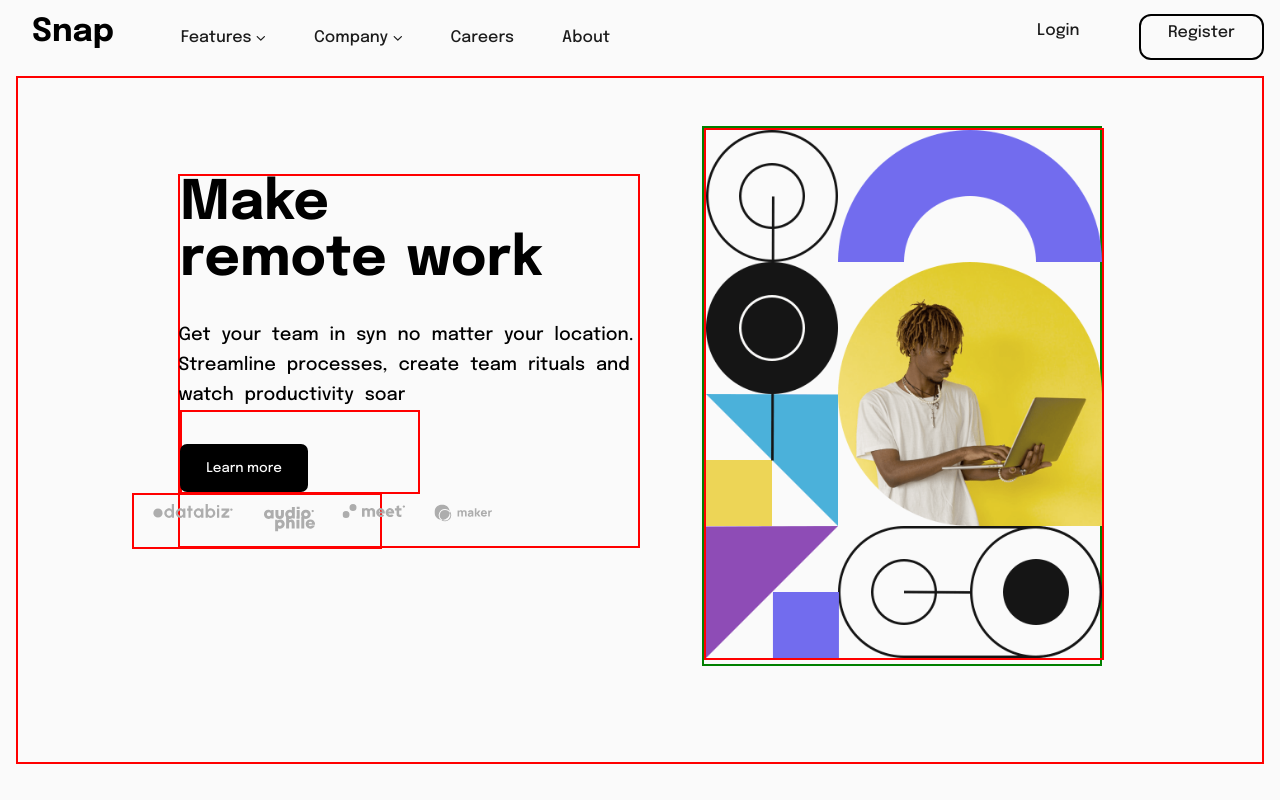
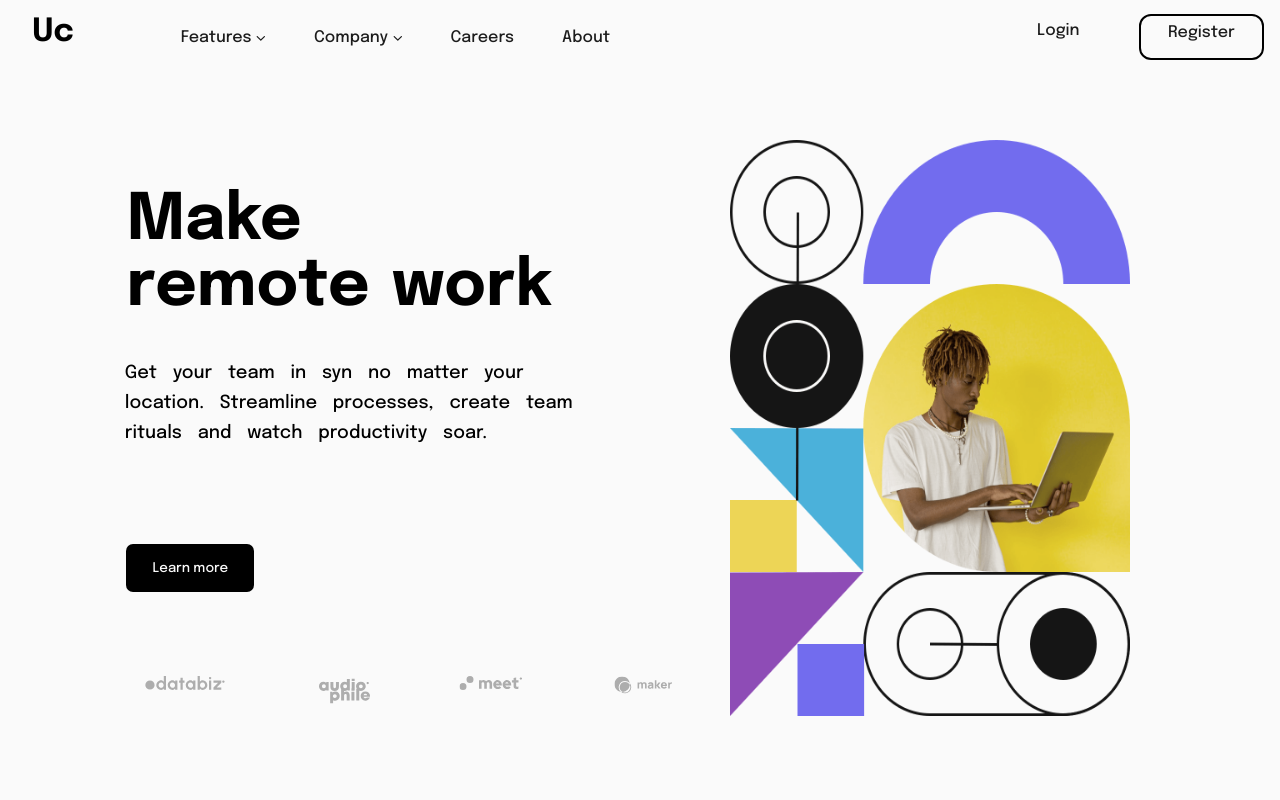
Before and after one commit to smarist/snap-app, a React (Create React App) app: page / in a window 1280 px wide. Built offline with nearby package versions, Linux system fonts and the light colour scheme.

Commit message:
fixed some critical bugs

```diff
--- a/src/components/Nav/Nav.js
+++ b/src/components/Nav/Nav.js
@@ -9,8 +9,8 @@ import "./nav.css"
 export default function Nav(){
 
 
-    const isTabletOrMobile = useMediaQuery({ query: '(min-width: 400px) and (max-width:  899px)' })
-    const isBigScreen = useMediaQuery({ query: '(min-width: 899px)' })
+    const isTabletOrMobile = useMediaQuery({ query: '(min-width: 400px) and (max-width:  959px)' })
+    const isBigScreen = useMediaQuery({ query: '(min-width: 960px)' })
 
 
     return(
--- a/src/components/Nav/NavMobile.js
+++ b/src/components/Nav/NavMobile.js
@@ -28,7 +28,7 @@ export default function NavMobile() {
     }
     return(
         <div className="nav-div-web">
-            <h1>Snap</h1>
+            <h1>Uc</h1>
             <FontAwesomeIcon
                 icon={faBars}
                 onClick={()=> setShowMenu(true)}
--- a/src/components/Nav/NavWeb.js
+++ b/src/components/Nav/NavWeb.js
@@ -47,7 +47,7 @@ export default function NavWeb() {
     }
     return(
         <div className="nav-div-web">
-            <h1 className="web-title">Snap</h1>
+            <h1 className="web-title">Uc</h1>
             <nav className="nav-web">
                 <ul className="web-nav1">
                     <li className="features"
--- a/src/components/content.js
+++ b/src/components/content.js
@@ -8,15 +8,15 @@ import {ReactComponent as AudioSvg} from "./images/client-audiophile.svg"
 import {ReactComponent as MeetSvg} from "./images/client-meet.svg"
 
 export default function Content(){
-    const isTabletOrMobile = useMediaQuery({ query: '(min-width: 400px) and (max-width:  899px)' })
-    const isBigScreen = useMediaQuery({ query: '(min-width: 900px)' })
+    const isTabletOrMobile = useMediaQuery({ query: '(min-width: 400px) and (max-width:  959px)' })
+    const isBigScreen = useMediaQuery({ query: '(min-width: 960px)' })
     return(
         <div className='side'>
             <div className='side1'>
                 {isTabletOrMobile && <h1 className='side-h1'>Make remote work</h1>}
                 {isBigScreen && <div className='h1-div'><h1 className='side-h1'>Make</h1> <h1 className='side-h1'>remote work</h1> </div>}
 
-                <p>Get your team in syn no matter your location. Streamline processes, create team rituals and watch productivity soar </p>
+                <p>Get your team in syn no matter your location. Streamline processes, create team rituals and watch productivity soar. </p>
                 <div className='btn-div'>
                      <button className='side-btn'>Learn more</button>
                 </div>
--- a/src/index.css
+++ b/src/index.css
@@ -23,7 +23,9 @@
 
   .img-mobile{
      width: 100%;
-     height: auto;
+     max-width: 100%;
+     max-height: 100%;
+
   }
 
   .side-h1{
@@ -63,9 +65,8 @@
     text-align: center;
     font-size: 18px;
     height: 20%;
-    line-height: 30px;
-    word-spacing: 0.4rem;
-    width: auto;
+    line-height: 35px;
+    width: 80%;
     margin: 0 auto;
     margin-top: 1rem;
 
@@ -99,7 +100,7 @@
 }
 
 
-@media screen  and (min-width: 899px){
+@media screen  and (min-width: 960px){
 
   body {
     background: #FAFAFA;
@@ -110,33 +111,37 @@
 
 
   .side{
+    width: 90%;
+    margin: 0 auto;
+    margin-top: 6rem;
     display: flex;
-    flex-flow: row;
+    flex-flow: row nowrap;
     justify-content: space-between;
-    padding: 6rem 10rem;
-    border: 2px solid red;
     height: 100%;
   }
 
   .side1{
-    border: 2px solid red;
-    width: 20rem;
-    height: 100%;
+    margin: 0;
+    padding: 0;
+    max-width: 60%;
     min-width: 50%;
-    min-height: 100%;
+    display: flex;
+    flex-flow: column;
+    margin-left: 2rem;
+
   }
 
   .side2{
+    margin: 0;
+    padding: 0;
     margin-top: -3rem;
-    border: 2px solid green;
     width: 25rem;
-    height: 100%;
     background-size: contain;
+    margin-right: 3.5rem;
   }
 
 
   .img-desktop{
-    border: 2px solid red;
     width: 25rem;
     min-width: 100%;
     min-height: 100%;
@@ -144,38 +149,28 @@
 
   }
 
-  .list-svg{
-    height: 10%;
-    width: auto;
-    display: flex;
-    justify-content: space-between;
-    padding: 0.4rem 0;
-    margin-top: -0.1rem;
-    margin-right: 16rem;
-    border: 2px solid red;
-
-
-  }
-
   .h1-div{
     align-content: flex-start;
-    height: 24%;
+    height: 20%;
+    word-spacing: 0.7rem;
   }
 
   .side-h1{
-    font-size: 3.4rem;
+    font-size: 4.0rem;
     font-weight: 700;
     word-spacing: 0.2rem;
     margin: 0;
     text-align: left;
     word-spacing: 0.4rem;
+    min-width: 50%;
+    min-height: 50%;
+    max-width: 35rem ;
 
   }
 
   .btn-div{
-    height: 40%;
-    border: 2px solid red;
     width: 15rem;
+    margin-top: 4rem;
   }
 
   .side-btn{
@@ -190,25 +185,35 @@
     cursor: pointer;
     border-radius: 7px;
     margin-top: 2rem;
-
+    align-content: flex-start;
   }
 
   .side-btn:hover{
     background: white;
     color: black;
-    border: 2px solid black;
   }
 
   p{
     text-align: left;
     font-size: 18px;
-    height: 20%;
     line-height: 30px;
-    word-spacing: 0.4rem;
-    width: 30rem;
+    word-spacing: 0.7rem;
+    max-width: 35rem;
+    min-width: 20rem;
     margin-left: -0.1rem;
     margin-right: 16rem;
-    margin-top: 2rem;
+    margin-top: 4rem;
 
   }
+
+  .list-svg{
+    height: 10%;
+    min-width: 10rem;
+    max-width: 35rem ;
+    padding: 0.4rem 0;
+    margin-left: 0rem;
+
+  }
+
+
 }
```
Also changed, not shown: 1 other file (tests, documents, lock files or other folders).
